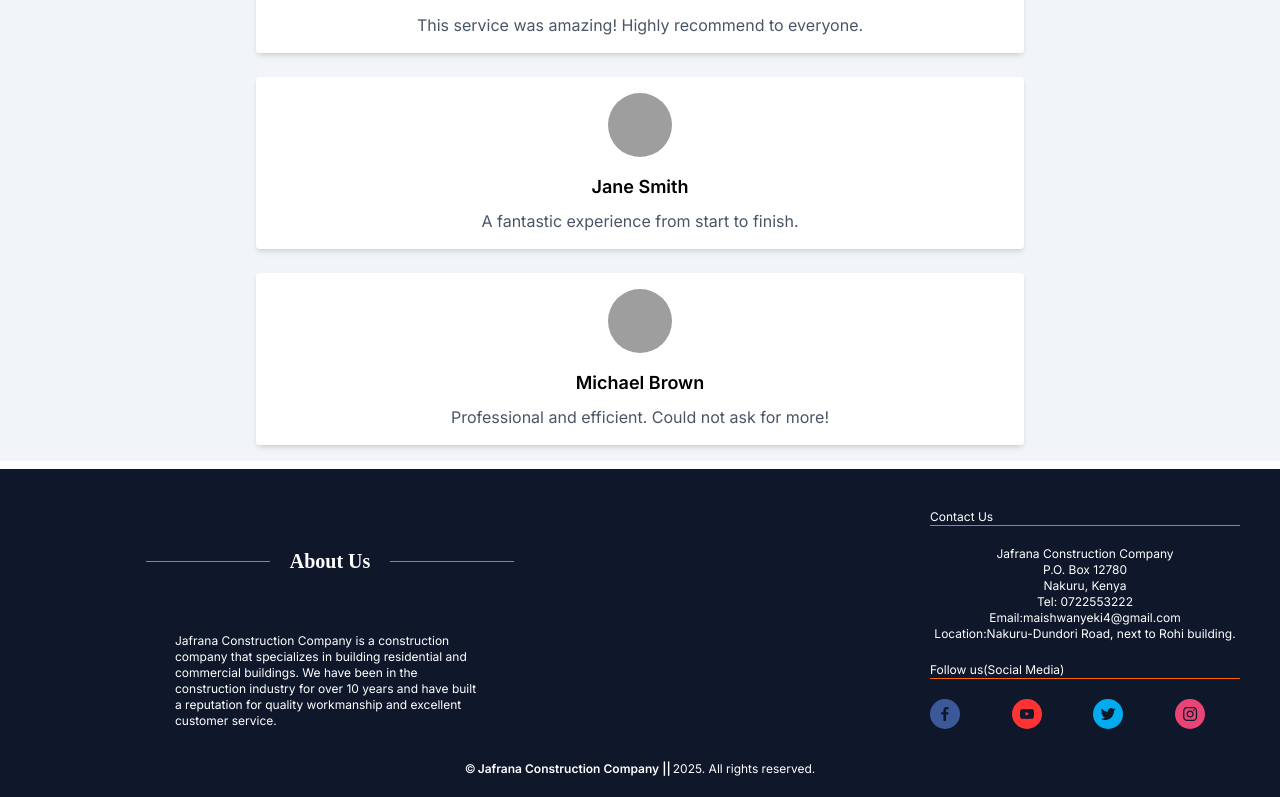
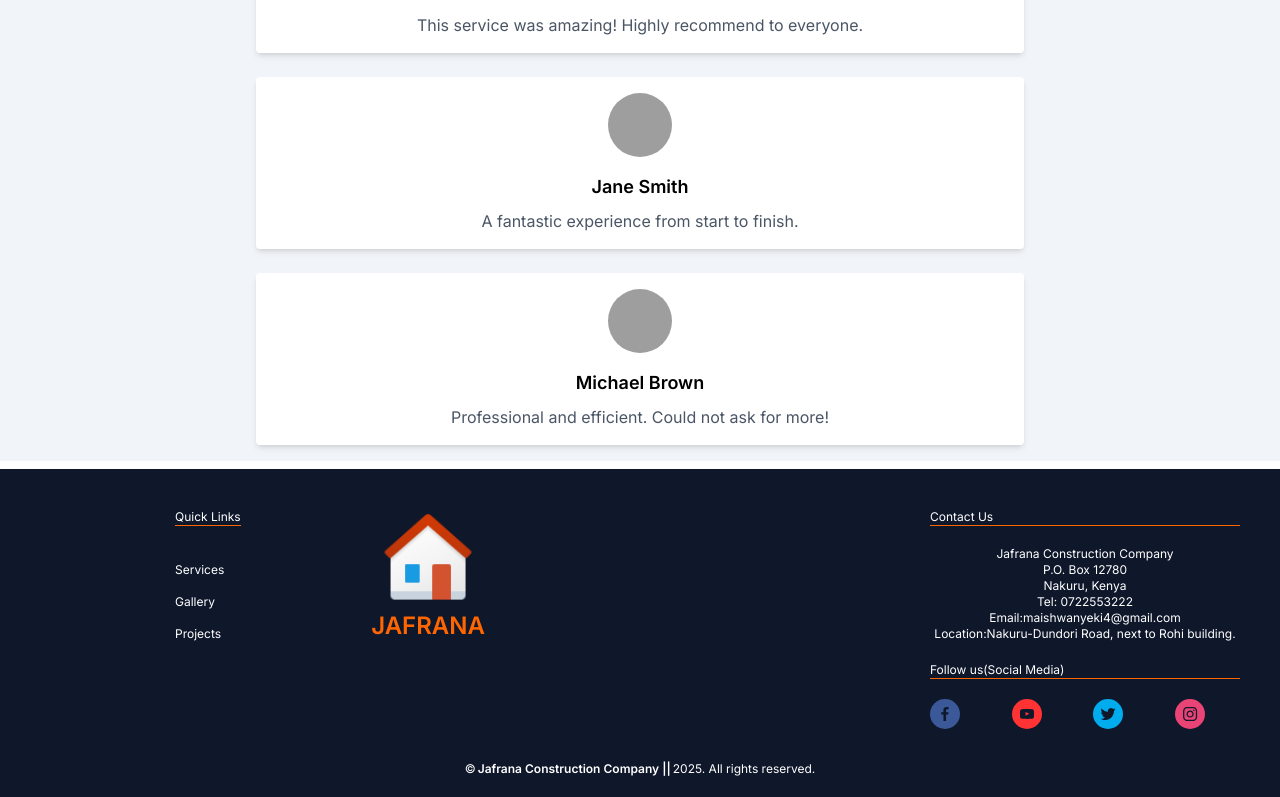
Before and after one commit to matthewkuria/jafrana, a Next.js app: page / in a window 1280 px wide. Shown: the part 2105-2902 px from the top of the page. Built offline with nearby package versions, Linux system fonts and the light colour scheme; grey boxes are pictures that could not be loaded; a web font is replaced by a local one.

Commit message:
Rebuild the footer quick links

```diff
--- a/app/components/Footer.tsx
+++ b/app/components/Footer.tsx
@@ -1,20 +1,25 @@
 import React from 'react'
 import SocialsLinks from './SocialsLinks'
-
+import Link from 'next/link'
+import Image from 'next/image'
+import jafranaHomeLogo from "../../public/home-icon.png";
 export const  Footer = () => {
   return (
     <section className={`bg-slate-900 text-xs text-white p-1`}>
-         <div className="flex flex-col md:flex md:flex-row mx-auto md:justify-between p-4">
+         <div className="flex flex-col md:flex md:flex-row mx-auto md:justify-between p-4 items-baseline">
                 <div className="contact flex flex-col w-full items-center justify-center md:w-1/2">
-                    <p className="title text-xl">About Us</p>
-                    <div className="flex flex-col items-start justify-self-start w-full md:w-1/2">
-                      <p className="">
-                          Jafrana Construction Company is a construction
-                          company that specializes in building residential
-                          and commercial buildings. We have been in the construction
-                          industry for over 10 years and have built a reputation for
-                          quality workmanship and excellent customer service.
-                      </p>
+                    <div className="flex flex-col  w-full md:w-1/2 md:flex-row md:justify-between">
+                        <div className="flex flex-col gap-4">
+                          <p className="footer-title my-5 border-secondary border-b-1">Quick Links</p>
+                          <Link href="/services" className='hover:underline'>Services</Link>
+                          <Link href="/gallery" className='hover:underline'>Gallery</Link>
+                          <Link href="/projects" className='hover:underline'>Projects</Link>
+
+                      </div>
+                      <div className="flex flex-col items-center justify-end">
+                          <Image src={jafranaHomeLogo} alt="Jafrana construction  logo" width={100} height={100} className="w-[100px] h-[100px]" />
+                          <p className="text-secondary text-2xl font-semibold uppercase">Jafrana</p>
+                      </div>
                     </div>
                 </div>
                 <div className="support flex flex-col w-full md:w-1/4 justify-end mx-5 ">
```
